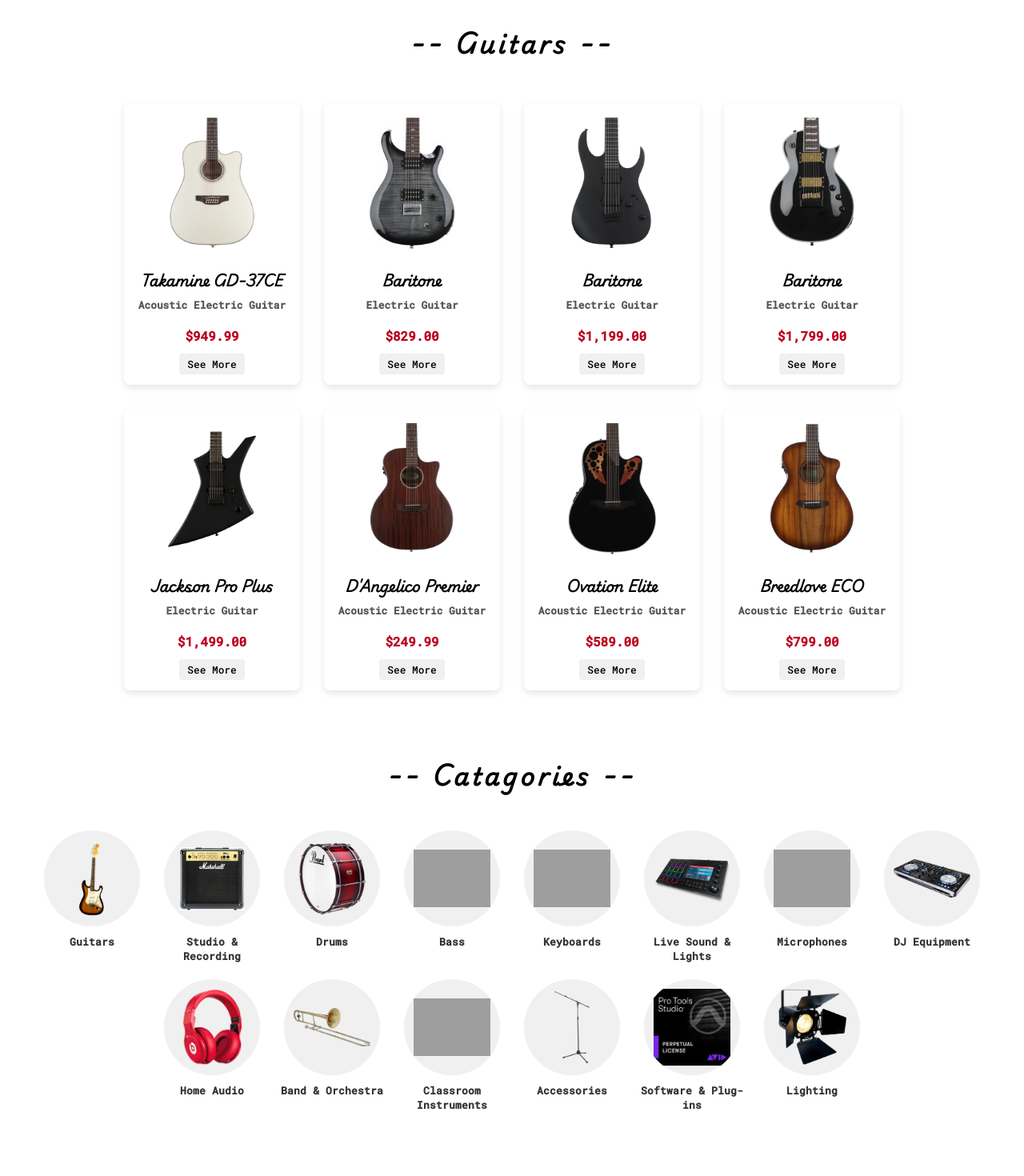
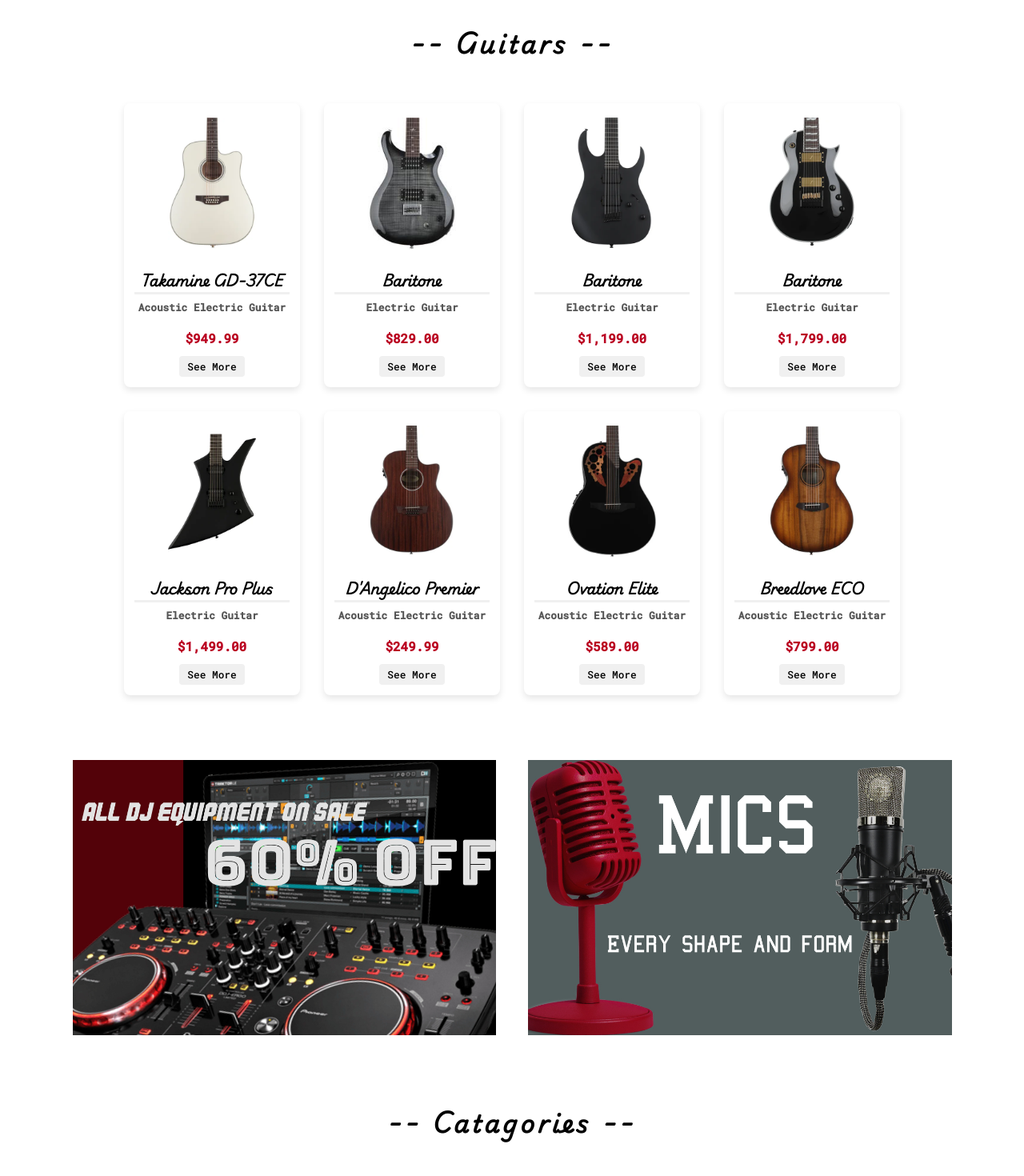
Before and after one commit to NemsaraGamage/Mello-Ecommerce-Website-Template, a React (Create React App) app: page /MainPage in a window 1280 px wide. Shown: the part 2560-4030 px from the top of the page at 80% size. Built offline with nearby package versions, Linux system fonts and the light colour scheme; grey boxes are pictures that could not be loaded.

Commit message:
updated the guitar section so when it resizes to mobile it turns into a Carouse and added 2 more banners

```diff
--- a/src/components/pages/mainPage.js
+++ b/src/components/pages/mainPage.js
@@ -25,6 +25,8 @@
 import ban3 from '../pics/ban3.jpg';
 import ban4 from '../pics/ban4.jpg';
 import ban4Change from '../pics/ban4Resize.jpg';
+import ban5 from '../pics/ban5.jpg';
+import ban6 from '../pics/ban6.jpg';
 
 // trending
 import tren1 from '../pics/trending/1.jpg';
@@ -192,6 +194,28 @@
         { imgSrc: gui8, id: 8, name: 'Breedlove ECO',description: 'Acoustic Electric Guitar ', price: '$799.00', },
     ]
 
+    const [isMobile, setIsMobile] = useState(window.innerWidth <= 432);
+
+    useEffect(() => {
+        const handleResize = () => {
+            setIsMobile(window.innerWidth <= 487);
+        };
+
+        window.addEventListener('resize', handleResize);
+
+        return () => {
+            window.removeEventListener('resize', handleResize);
+        };
+    }, []);
+
+    const responsiveGuiSec = {
+        mobile: {
+            breakpoint: { max: 487, min: 0 },
+            items: 1
+        }
+    };
+
+
     return (
         <>
             <NavBarHead />
@@ -291,6 +315,21 @@
 
             {/* guitar section */}
             <h3 className='guitarHead'>-- Guitars --</h3>
+            <div className='guitarSection'>
+
+            {isMobile ? (
+                <Carousel responsive={responsiveGuiSec}>
+                    {guitarItems.map(item => (
+                        <div key={item.id} className='guitarItem guitarCarCon'>
+                            <img src={item.imgSrc} alt={item.name} className='guitarImg' />
+                            <h3 className='guitarName'>{item.name}</h3>
+                            <p className='guitarDescription'>{item.description}</p>
+                            <p className='guitarPrice'>{item.price}</p>
+                            <a href='#' className='seeMore'>See More</a>
+                        </div>
+                    ))}
+                </Carousel>
+            ) : (
                 <div className='guitarCon'>
                     {guitarItems.map(item => (
                         <div key={item.id} className='guitarItem'>
@@ -301,6 +340,18 @@
                             <a href='#' className='seeMore'>See More</a>
                         </div>
                     ))}
+                </div>
+            )}
+        </div>
+
+            {/* banner5 */}
+            <div className='banner2 banner5'>
+                <div className='ban2Con'>
+                    <img src={ban5}></img>
+                </div>
+                <div className='ban2com'>
+                    <img src={ban6}></img>
+                </div>
             </div>
 
             {/* Catagories */}
--- a/src/components/styles.css
+++ b/src/components/styles.css
@@ -281,6 +281,10 @@
   height: auto;
 }
 
+.banner5{
+  margin-top: 80px;
+}
+
 /* carsoule */
 
 .carouselCon {
@@ -374,6 +378,15 @@
   margin-bottom: 50px;
 }
 
+.guitarCarCon{
+  margin: 0 auto;
+  margin-bottom: 80px;
+}
+
+.guitarCarCon img{
+  width: 55%;
+}
+
 .guitarCon {
   display: flex;
   flex-wrap: wrap;
@@ -407,6 +420,7 @@
   font-family: 'PlaywriteDKUloopet-Regular';
   cursor: pointer;
   font-weight: bold;
+  border-bottom: 3px solid #F0F0F0;
 }
 
 .guitarDescription {
@@ -665,6 +679,13 @@
    font-size: 17px;
  }
 
+ /* banner */
+
+ .banner2 {
+  display: inline;
+  width: 80%;
+}
+
 }
 
 @media (max-width: 550px) {
@@ -707,6 +728,17 @@
       font-size: 17px;
     }
 
+    /* guitar section */
+
+    .guitarCon{
+      margin-bottom: 90px;
+    }
+
+    /* banners */
+    .banner2 {
+      display: inline;
+    }
+
     /* trending carsoul  */
     .carousel-item {
       margin-left: 71px;
```
Also changed, not shown: src/components/pics/ban5.jpg, src/components/pics/ban6.jpg (added). Lines whose indentation alone changed are shown as unchanged.
